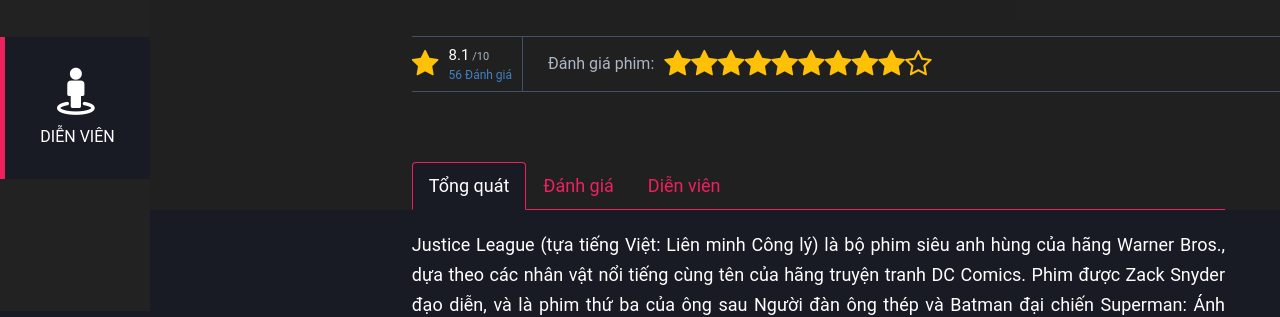
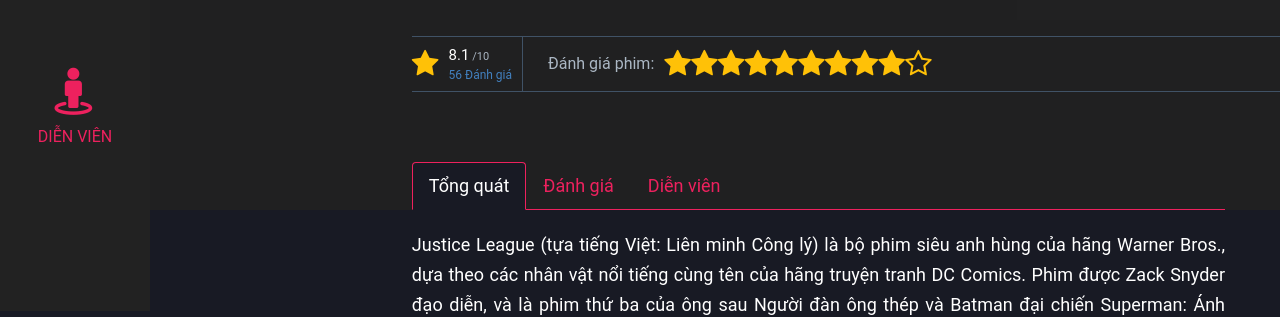
Before and after one commit to hoangbaovu/project-website-movie-template, a website: page app/movie-detail.html in a window 1280 px wide. Shown: the part 489-806 px from the top of the page. Drawn offline with Linux system fonts and the light colour scheme.

Commit message:
Remove active

```diff
--- a/app/movie-detail.html
+++ b/app/movie-detail.html
@@ -47,7 +47,7 @@
               </a>
             </li>
             <li class="nav-item">
-              <a class="nav-link active" href="cast.html">
+              <a class="nav-link" href="cast.html">
                 <div class="sidebar__icon">
                   <i class="fa fa-street-view"></i>
                 </div>
```
